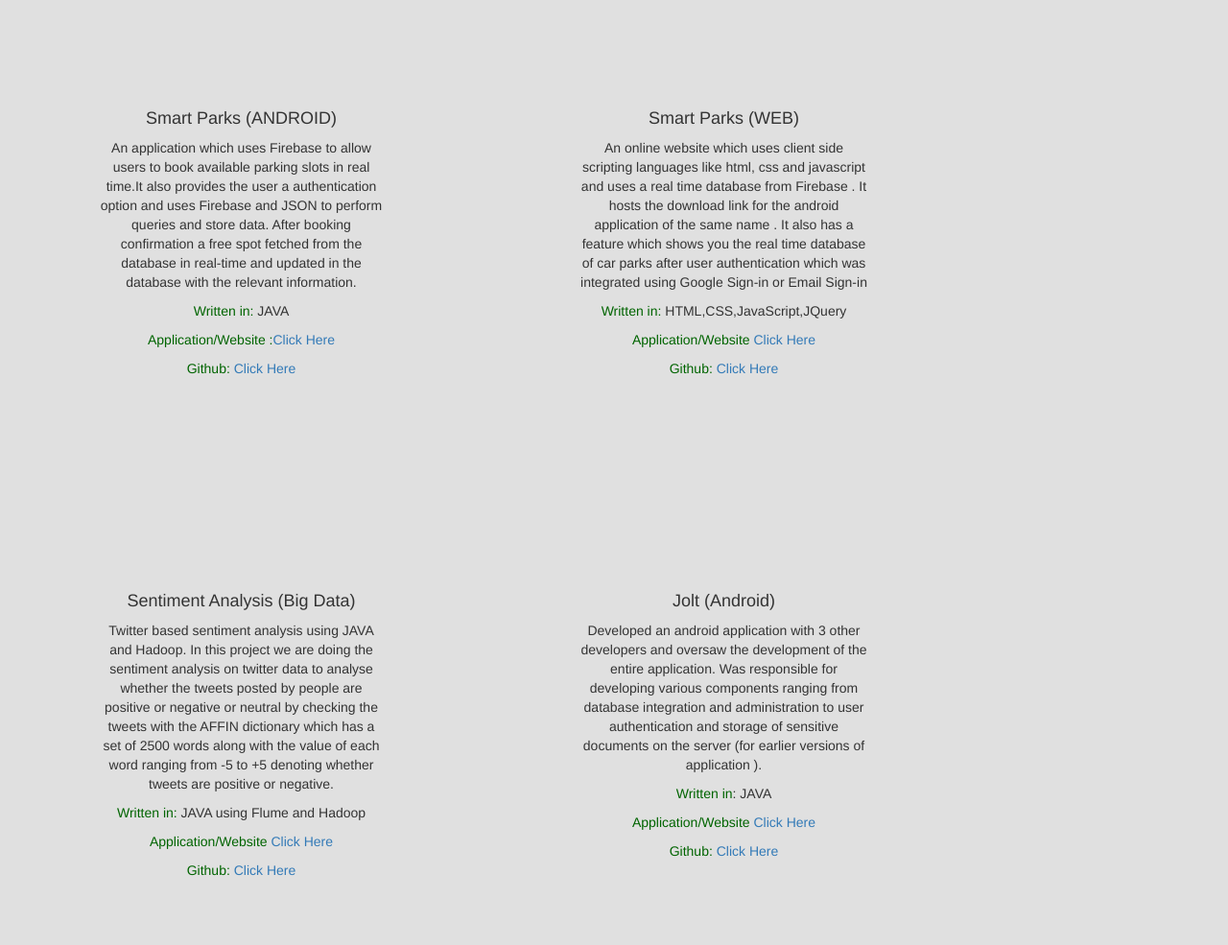
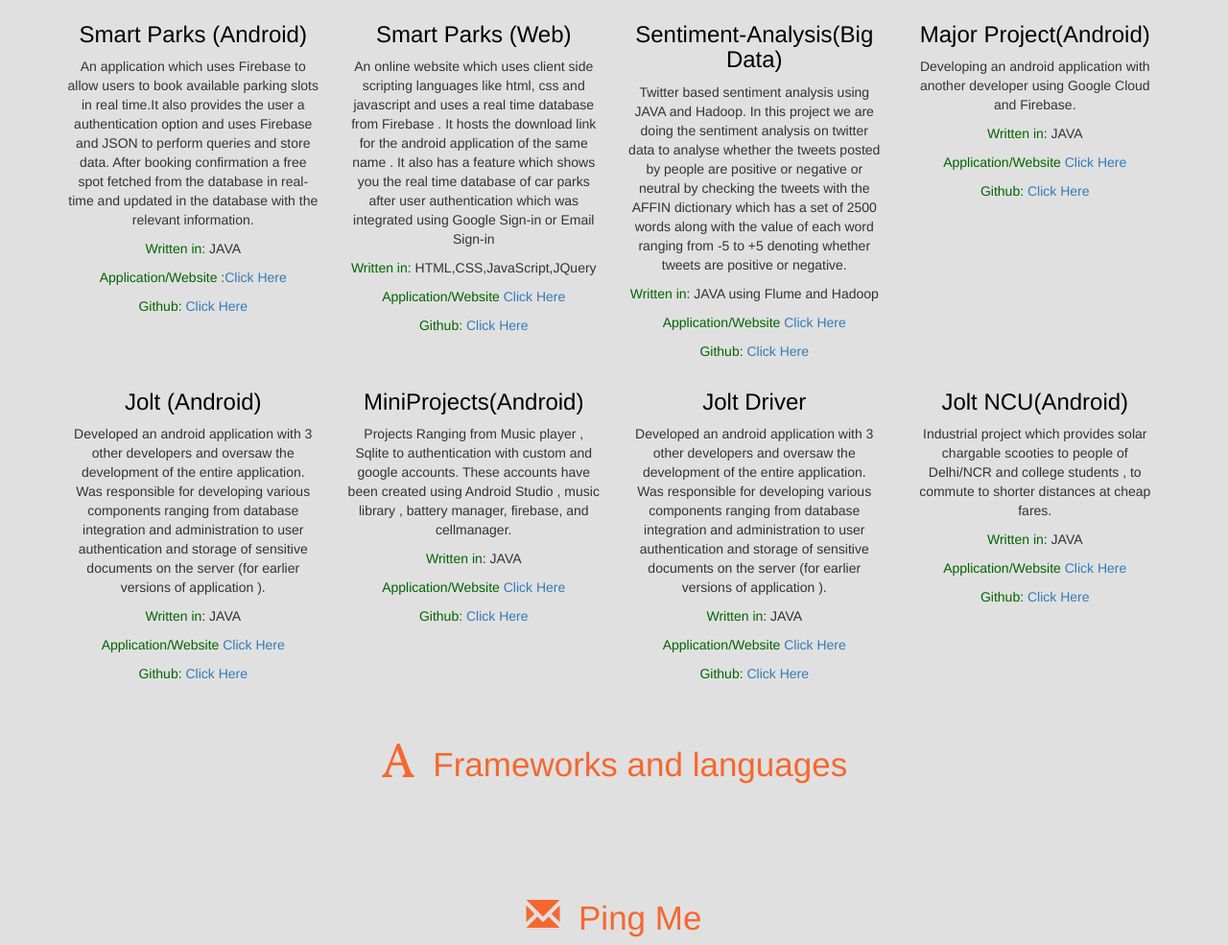
Before and after one commit to adriel1997/adriel1997.github.io, a plain HTML site: page index.html in a window 1280 px wide. Shown: the part 1195-2180 px from the top of the page at 96% size. Drawn offline with nearby package versions, Linux system fonts and the light colour scheme.

Commit message:
cards update

```diff
--- a/index.html
+++ b/index.html
@@ -28,60 +28,76 @@
 	<p class="tr">"If at first you don't succeed, call it version 1.0"<br>I'm a Java developer pursuing Bachelor's of Technology in Computer Science and always strive to create optimised code with a clean user interface in my projects. <br><br>
 	I've created programs using C programming and Java and built various applications in android as well as websites using client side scripting languages. I've also performed MapReduce programs using Java Hadoop and Flume, and I'm currently working on using Cloud Computing from Google Cloud Platform in my Final Year Project.<br><br><br></p></center>
 
-
-
-<div class="card-deck">
-
-	<center>
+  <center>
 	<p class="trees">
 	<span class="glyphicon glyphicon-eye-open"></span>&nbsp; Projects<br><br>
 	</p>
 	</center>
-<center>
+  <section id="services">
+      <div class="container">
+        <div class="row">
+          <div class="col-lg-3 col-md-6 text-center">
+            <div class="service-box mt-5 mx-auto">
 
-  <div class="ff">
-  <div class="card">
-    <div class="card-block">
-      <h4 class="card-title">Smart Parks (ANDROID)</h4>
-      <p class="card-text"><p class="ods">An application which uses Firebase to allow users to book available
+              <font color="black"><h3 class="mb-3">Smart Parks (Android)</h3></font>
+              <p class="ods">An application which uses Firebase to allow users to book available
 parking slots in real time.It also provides the user a authentication option
 and uses Firebase and JSON to perform queries and store data. After
 booking confirmation a free spot fetched from the database in real-time
 and updated in the database with the relevant information.</p>
 <p><font color="darkgreen" >Written in:</font> JAVA  <br></p><p><font color="darkgreen" >
 Application/Website :</font><a href="https://adriel1997.github.io/apppage.html">Click Here</a></font></p><p><font color="darkgreen" >
-Github:</font> <a href="https://github.com/adriel1997/SmartParks">Click Here</a></font></p></p>
+Github:</font> <a href="https://github.com/adriel1997/SmartParks">Click Here</a></font></p>
 
-	</div>
-  </div></div>
-  <div class="ff">
-  <div class="card">
-    <div class="card-block">
-	<h4 class="card-title">Smart Parks (WEB)</h4>
-        <p class="card-text"><p class="ods">An online website which uses client side scripting languages like html, css
+</p></font>
+            </div>
+          </div>
+          <div class="col-lg-3 col-md-6 text-center">
+            <div class="service-box mt-5 mx-auto">
+
+              <font color="black"><h3 class="mb-3">Smart Parks (Web)</h3></font>
+              <p class="ods">An online website which uses client side scripting languages like html, css
 and javascript and uses a real time database from Firebase . It hosts the
 download link for the android application of the same name . It also has a
 feature which shows you the real time database of car parks after user
 authentication which was integrated using Google Sign-in or Email Sign-in</p>
 <p><font color="darkgreen" >Written in:</font> HTML,CSS,JavaScript,JQuery<br></p><p><font color="darkgreen" >
 Application/Website <a href="SmartParks.html">Click Here</a></font></p><p><font color="darkgreen" >
-Github:</font> <a href="https://github.com/adriel1997/adriel1997.github.io">Click Here</a></font></p></p>
-  </div></div></div>
-  <div class="ff">
-  <div class="card">
-    <div class="card-block">
-      <h4 class="card-title">Sentiment Analysis (Big Data)</h4>
-        <p class="card-text"><p class="ods">Twitter based sentiment analysis using JAVA and Hadoop. In this project we are doing the sentiment analysis on twitter data to analyse whether the tweets posted by people are positive or negative or neutral by checking the tweets with the AFFIN dictionary which has a set of 2500 words along with the value of each word ranging from -5 to +5 denoting whether tweets are positive or negative.</p>
+Github:</font> <a href="https://github.com/adriel1997/adriel1997.github.io">Click Here</a></font></p>
+            </div>
+          </div>
+          <div class="col-lg-3 col-md-6 text-center">
+            <div class="service-box mt-5 mx-auto">
+
+              <font color="black"><h3 class="mb-3">Sentiment-Analysis(Big Data)</h3></font>
+              <p class="ods">Twitter based sentiment analysis using JAVA and Hadoop. In this project we are doing the sentiment analysis on twitter data to analyse whether the tweets posted by people are positive or negative or neutral by checking the tweets with the AFFIN dictionary which has a set of 2500 words along with the value of each word ranging from -5 to +5 denoting whether tweets are positive or negative.</p>
 <p><font color="darkgreen" >Written in:</font> JAVA using Flume and Hadoop<br></p><p><font color="darkgreen" >
 Application/Website <a href="https://github.com/adriel1997/Twitter-Sentiment-Analysis#twitter-sentiment-analysis">Click Here</a></font></p><p><font color="darkgreen" >
-Github: <a href="https://github.com/adriel1997/Twitter-Sentiment-Analysis">Click Here</a></font></p></p>
-  </div></div></div>
+Github: <a href="https://github.com/adriel1997/Twitter-Sentiment-Analysis">Click Here</a></font></p>
+            </div>
+          </div>
+          <div class="col-lg-3 col-md-6 text-center">
+            <div class="service-box mt-5 mx-auto">
 
-  <div class="ff">
-  <div class="card">
-    <div class="card-block">
-      <h4 class="card-title">Jolt (Android)</h4>
-      <p class="card-text"><p class="ods">Developed an android application with 3 other developers and
+              <font color="black"><h3 class="mb-3">Major Project(Android)</h3></font>
+<p class="ods">Developing an android application with another developer using
+Google Cloud and Firebase.</p>
+<p><font color="darkgreen" >Written in</font>: JAVA  <br></p><p><font color="darkgreen" >
+Application/Website <a href="https://adriel1997.github.io/#">Click Here</a></font></p><p><font color="darkgreen" >
+Github:</font> <a href=":https://github.com/adriel1997/Major-Project">Click Here</a></font></p>
+            </div>
+          </div>
+        </div>
+      </div>
+</section>
+<section id="services">
+      <div class="container">
+        <div class="row">
+          <div class="col-lg-3 col-md-6 text-center">
+            <div class="service-box mt-5 mx-auto">
+
+              <font color="black"><h3 class="mb-3">Jolt (Android)</h3></font>
+             <p class="ods">Developed an android application with 3 other developers and
 oversaw the development of the entire application. Was
 responsible for developing various components ranging from
 database integration and administration to user authentication and
@@ -91,30 +107,27 @@
 <p><font color="darkgreen" >Written in</font>: JAVA  <br></p><p><font color="darkgreen" >
 Application/Website <a href="https://adriel1997.github.io/#">Click Here</a></font></p><p><font color="darkgreen" >
 Github:</font> <a href=":
+https://github.com/adriel1997/Major-Project">Click Here</a></font></p>
+            </div>
+          </div>
+          <div class="col-lg-3 col-md-6 text-center">
+            <div class="service-box mt-5 mx-auto">
+
+              <font color="black"><h3 class="mb-3">MiniProjects(Android)</h3></font>
+            <p class="ods">Projects Ranging from Music player , Sqlite to authentication with custom and google accounts. These accounts have been created using Android Studio , music library , battery manager, firebase, and cellmanager.
+</p>
+<p><font color="darkgreen" >Written in</font>: JAVA  <br></p><p><font color="darkgreen" >
+Application/Website <a href="https://adriel1997.github.io/#">Click Here</a></font></p><p><font color="darkgreen" >
+Github:</font> <a href=":
 https://github.com/adriel1997/Major-Project">Click Here</a></font></p></p>
 
-	</div>
-  </div></div>
+            </div>
+          </div>
+          <div class="col-lg-3 col-md-6 text-center">
+            <div class="service-box mt-5 mx-auto">
 
-
-  <div class="ff">
-  <div class="card">
-    <div class="card-block">
-      <h4 class="card-title">Jolt-NCU (ANDROID)</h4>
-      <p class="card-text"><p class="ods">Industrial project which provides solar chargable scooties to people of Delhi/NCR and college students , to commute to shorter distances at cheap fares.
-</p>
-<p><font color="darkgreen" >Written in</font>: JAVA  <br></p><p><font color="darkgreen" >
-Application/Website <a href=":
-https://play.google.com/store/apps/details?id=com.joltindia.jolt.jolt ">Click Here</a></font></p><p><font color="darkgreen" >
-Github:</font> <a href="https://github.com/adriel1997/Jolt-NCU#jolt-ncu">Click Here</a></font></p></p>
-
-	</div>
-  </div></div>
-  <div class="ff">
-  <div class="card">
-    <div class="card-block">
-      <h4 class="card-title">Jolt Driver (ANDROID)</h4>
-      <p class="card-text"><p class="ods">Developed an android application with 3 other developers and
+              <font color="black"><h3 class="mb-3">Jolt Driver</h3></font>
+            <p class="ods">Developed an android application with 3 other developers and
 oversaw the development of the entire application. Was
 responsible for developing various components ranging from
 database integration and administration to user authentication and
@@ -124,61 +137,24 @@
 <p><font color="darkgreen" >Written in</font>: JAVA  <br></p><p><font color="darkgreen" >
 Application/Website <a href="https://adriel1997.github.io/#">Click Here</a></font></p><p><font color="darkgreen" >
 Github:</font> <a href=":
-https://github.com/adriel1997/Major-Project">Click Here</a></font></p></p>
+https://github.com/adriel1997/Major-Project">Click Here</a></font></p>
+            </div>
+          </div>
+          <div class="col-lg-3 col-md-6 text-center">
+            <div class="service-box mt-5 mx-auto">
 
-	</div>
-  </div></div>
-
-  <div class="ff">
-  <div class="card">
-    <div class="card-block">
-      <h4 class="card-title">Major Project (ANDROID)</h4>
-      <p class="card-text"><p class="ods">Developing an android application with another developer using
-Google Cloud and Firebase.</p>
-<p><font color="darkgreen" >Written in</font>: JAVA  <br></p><p><font color="darkgreen" >
-Application/Website <a href="https://adriel1997.github.io/#">Click Here</a></font></p><p><font color="darkgreen" >
-Github:</font> <a href=":
-https://github.com/adriel1997/Major-Project">Click Here</a></font></p></p>
-
-	</div>
-  </div></div>
-  <div class="ff">
-  <div class="card">
-    <div class="card-block">
-      <h4 class="card-title">Mini Projects (ANDROID)</h4>
-      <p class="card-text"><p class="ods">Projects Ranging from Music player , Sqlite to authentication with custom and google accounts. These accounts have been created using Android Studio , music library , battery manager, firebase, and cellmanager.
+              <font color="black"><h3 class="mb-3">Jolt NCU(Android)</h3></font>
+             <p class="ods">Industrial project which provides solar chargable scooties to people of Delhi/NCR and college students , to commute to shorter distances at cheap fares.
 </p>
 <p><font color="darkgreen" >Written in</font>: JAVA  <br></p><p><font color="darkgreen" >
-Application/Website <a href="https://adriel1997.github.io/#">Click Here</a></font></p><p><font color="darkgreen" >
-Github:</font> <a href=":
-https://github.com/adriel1997/Major-Project">Click Here</a></font></p></p>
-
-	</div>
-  </div></div>
-
-  <div class="ff">
-  <div class="card">
-    <div class="card-block">
-      <h4 class="card-title">Hadoop Programs (JAVA)</h4>
-      <p class="card-text"><p class="ods">Developed an android application with 3 other developers and
-oversaw the development of the entire application. Was
-responsible for developing various components ranging from
-database integration and administration to user authentication and
-storage of sensitive documents on the server (for earlier versions
-of application ).
-</p>
-<p><font color="darkgreen" >Written in</font>: JAVA  <br></p><p><font color="darkgreen" >
-Application/Website <a href="https://adriel1997.github.io/#">Click Here</a></font></p><p><font color="darkgreen" >
-Github:</font> <a href=":
-https://github.com/adriel1997/Major-Project">Click Here</a></font></p></p>
-
-	</div>
-  </div></div>
-
-
-  </center></div>
-
-
+Application/Website <a href=":
+https://play.google.com/store/apps/details?id=com.joltindia.jolt.jolt ">Click Here</a></font></p><p><font color="darkgreen" >
+Github:</font> <a href="https://github.com/adriel1997/Jolt-NCU#jolt-ncu">Click Here</a></font></p>
+            </div>
+          </div>
+        </div>
+      </div>
+</section>
 
   <div class="c">
   <center>
```
